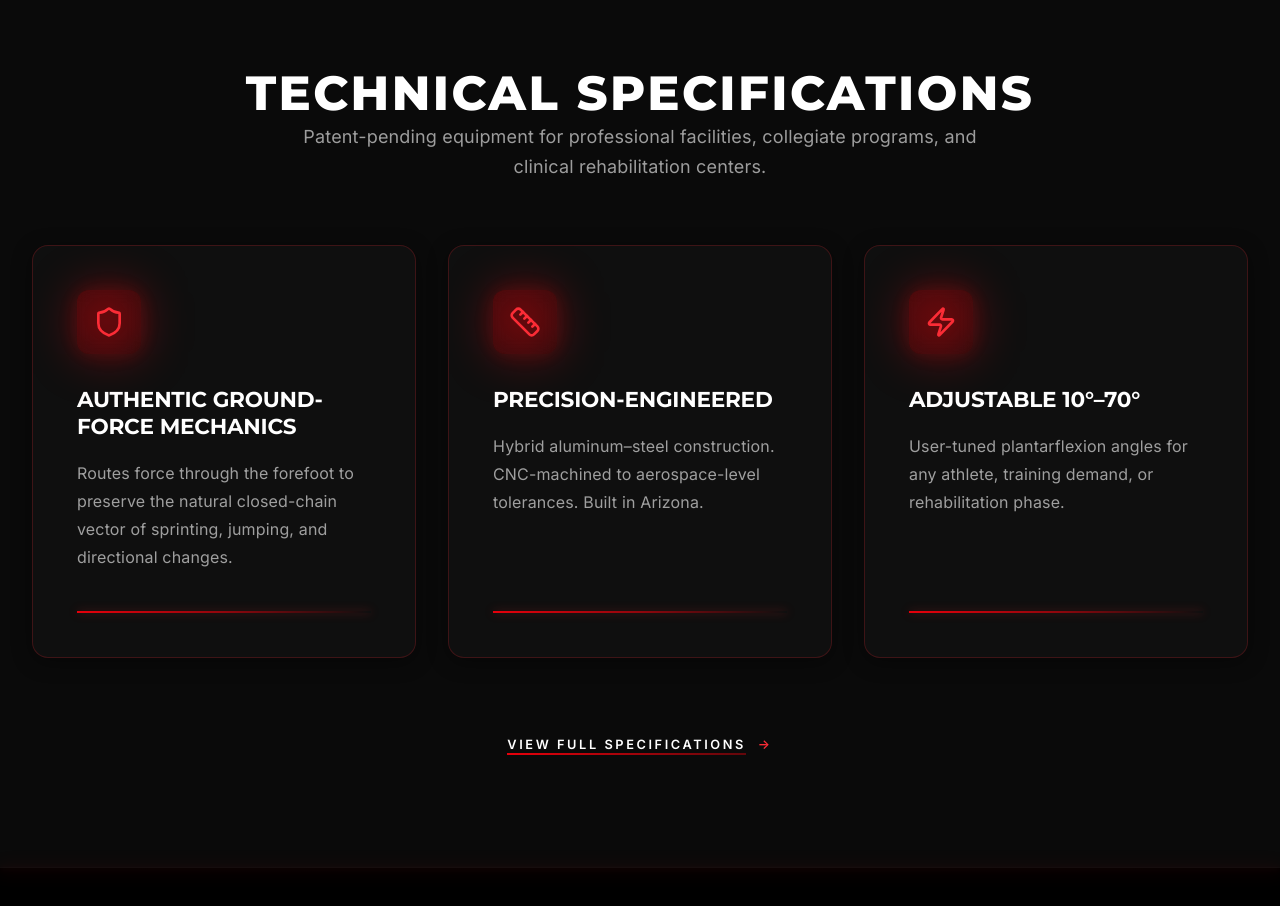
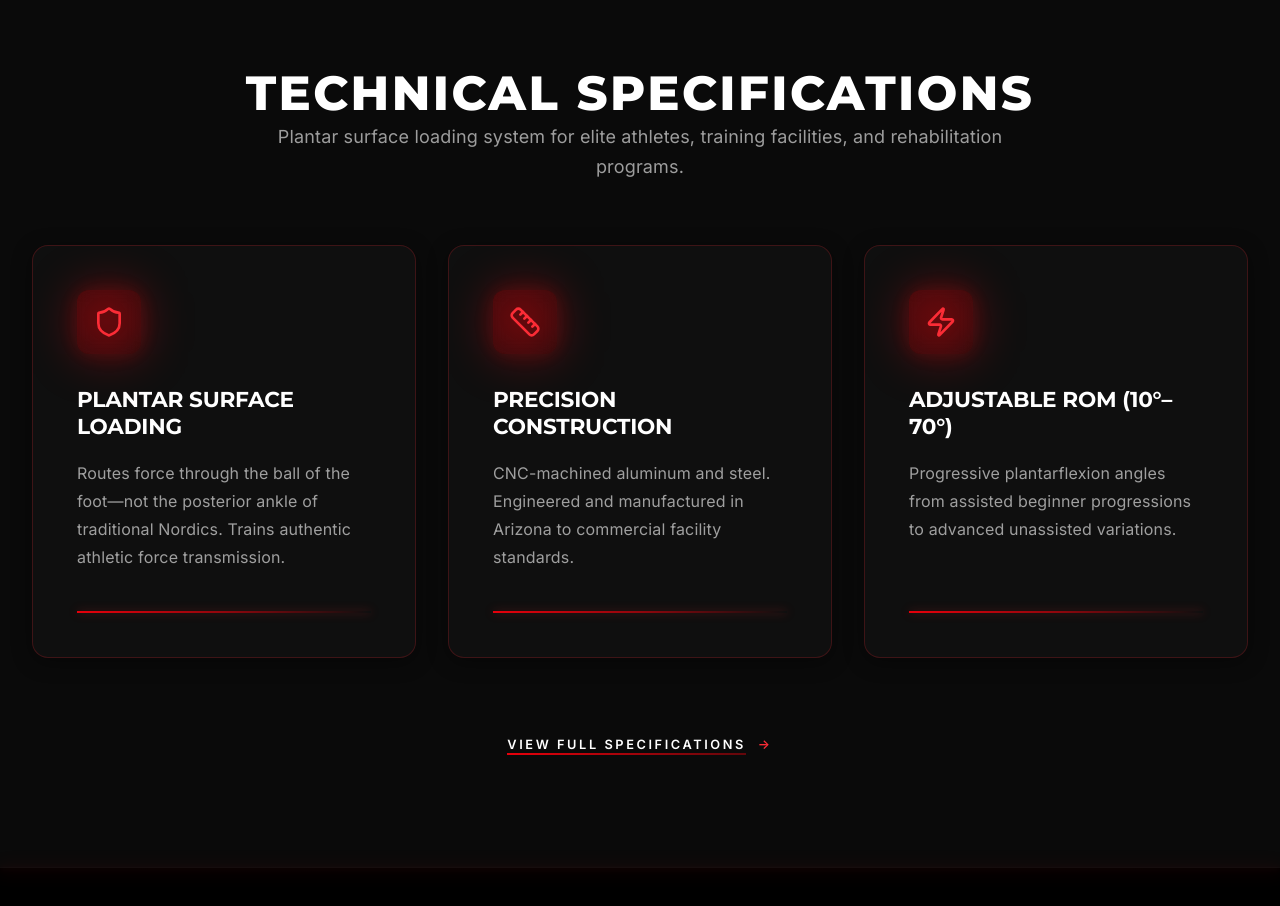
Before and after one commit to infinityspine/exiqx-website, a Next.js app: page / in a window 1280 px wide. Shown: the part 5060-5966 px from the top of the page. Built offline with nearby package versions, Linux system fonts and the light colour scheme.

Commit message:
🕒 Auto-commit: 2026-01-07 12:34:47

```diff
--- a/components/sections/FootplateFeatures.tsx
+++ b/components/sections/FootplateFeatures.tsx
@@ -35,18 +35,18 @@ const FootplateFeatures = memo(function FootplateFeatures({
   const features = [
     {
       icon: Shield,
-      title: 'Authentic Ground-Force Mechanics',
-      description: 'Routes force through the forefoot to preserve the natural closed-chain vector of sprinting, jumping, and directional changes.'
+      title: 'PLANTAR SURFACE LOADING',
+      description: 'Routes force through the ball of the foot—not the posterior ankle of traditional Nordics. Trains authentic athletic force transmission.'
     },
     {
       icon: Ruler,
-      title: 'Precision-Engineered',
-      description: 'Hybrid aluminum–steel construction. CNC-machined to aerospace-level tolerances. Built in Arizona.'
+      title: 'PRECISION CONSTRUCTION',
+      description: 'CNC-machined aluminum and steel. Engineered and manufactured in Arizona to commercial facility standards.'
     },
     {
       icon: Zap,
-      title: 'Adjustable 10°–70°',
-      description: 'User-tuned plantarflexion angles for any athlete, training demand, or rehabilitation phase.'
+      title: 'ADJUSTABLE ROM (10°–70°)',
+      description: 'Progressive plantarflexion angles from assisted beginner progressions to advanced unassisted variations.'
     }
   ]
 
@@ -89,7 +89,7 @@ const FootplateFeatures = memo(function FootplateFeatures({
               transform: 'translateZ(0)'
             }}
           >
-            Patent-pending equipment for professional facilities, collegiate programs, and clinical rehabilitation centers.
+            Plantar surface loading system for elite athletes, training facilities, and rehabilitation programs.
           </motion.p>
         </motion.div>
 
```
